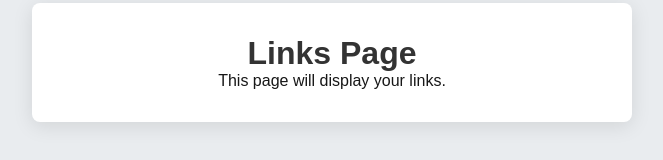
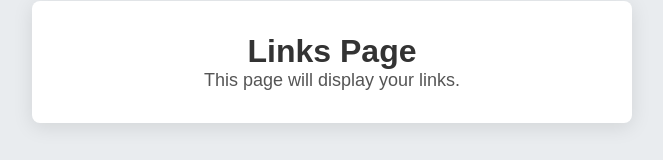
Before and after one commit to krushna06/Links-Manager, a Next.js app: page /links in a window 1280 px wide. Shown: the part 338-498 px from the top of the page, without its empty margins (308-971 px from the left). Built offline with nearby package versions, Linux system fonts and the light colour scheme.

Commit message:
fix: visual bug for style.text

```diff
--- a/pages/links.js
+++ b/pages/links.js
@@ -5,7 +5,7 @@ const LinksPage = () => {
     <div className={styles.container}>
       <div className={styles.content}>
         <h1 className={styles.title}>Links Page</h1>
-        <p>This page will display your links.</p>
+        <p className={styles.text}>This page will display your links.</p>
       </div>
     </div>
   );
--- a/styles/Links.module.css
+++ b/styles/Links.module.css
@@ -20,3 +20,8 @@
   .title {
     color: #333;
   }
+
+  .text {
+    color: #555;
+    font-size: 18px;
+  }
```
